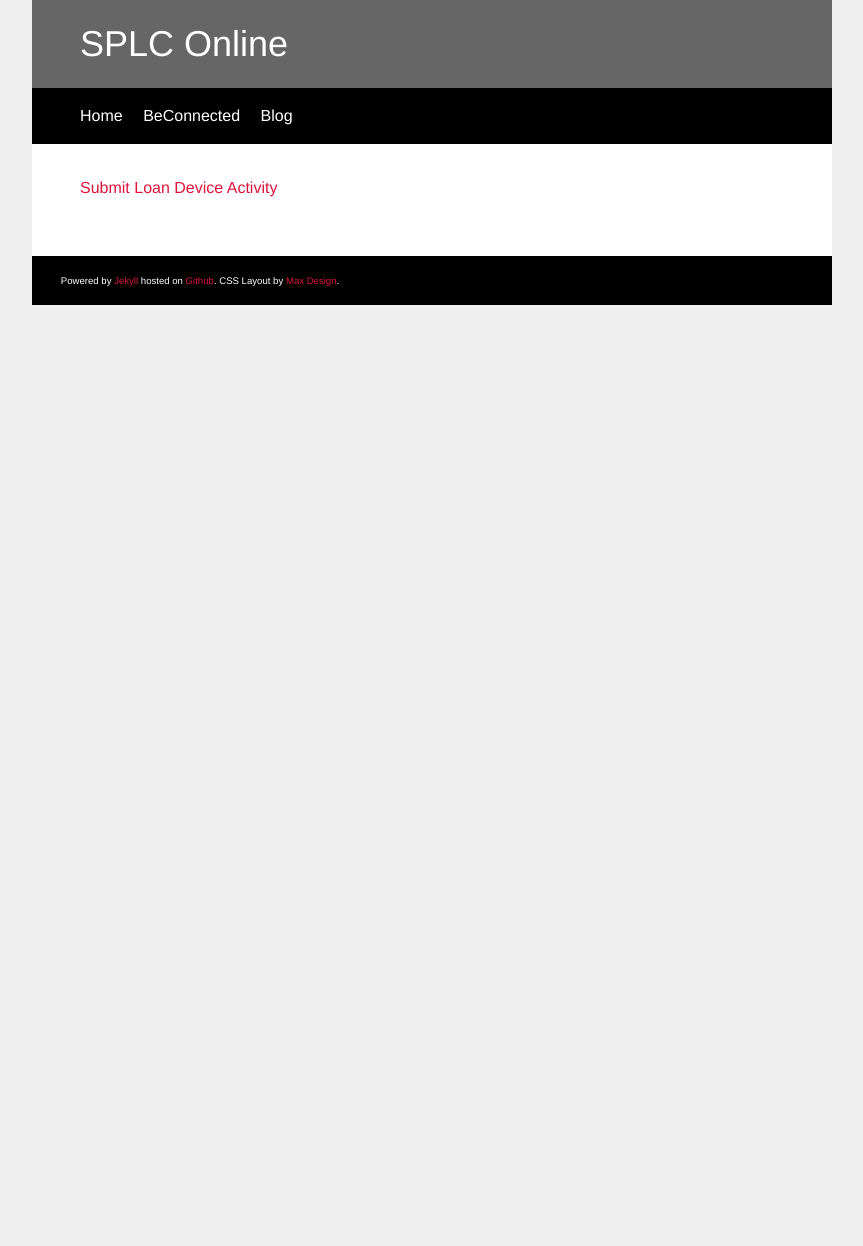
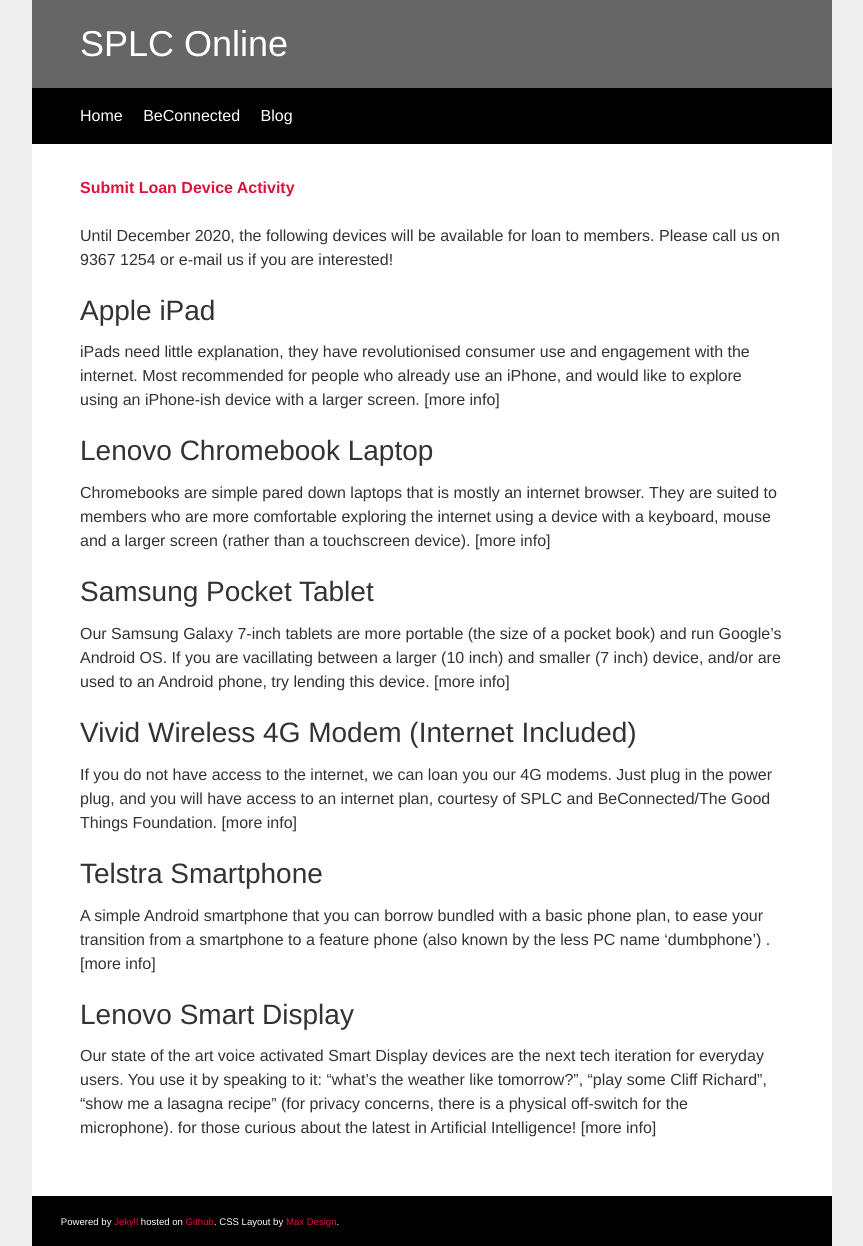
Before and after one commit to auxellbs/splconline.github.io, a Jekyll site: the page built from beconnected/index.md, in a window 1280 px wide. Shown: the whole page, without its empty margins (208-1071 px from the left). Built offline with Jekyll 4.4.1, drawn with Linux system fonts in a browser that asks for light colours; our own code applies the rules of GitHub Pages for plain Markdown files; before the commit the page ends 900 px from its top, so only the background shows below that.

Commit message:
Update index.md

```diff
--- a/beconnected/index.md
+++ b/beconnected/index.md
@@ -1 +1,21 @@
-[Submit Loan Device Activity](https://docs.google.com/forms/d/e/1FAIpQLSerOBSnY5S3AXEqv4ekHcfaqtJQuh5e2NTAkXLvcG_eif0f6w/viewform?usp=sf_link)
+**[Submit Loan Device Activity](https://docs.google.com/forms/d/e/1FAIpQLSerOBSnY5S3AXEqv4ekHcfaqtJQuh5e2NTAkXLvcG_eif0f6w/viewform?usp=sf_link)**
+
+Until December 2020, the following devices will be available for loan to members. Please call us on 9367 1254 or e-mail us if you are interested!
+
+## Apple iPad
+iPads need little explanation, they have revolutionised consumer use and engagement with the internet. Most recommended for people who already use an iPhone, and would like to explore using an iPhone-ish device with a larger screen. [more info]
+
+## Lenovo Chromebook Laptop
+Chromebooks are simple pared down laptops that is mostly an internet browser. They are suited to members who are more comfortable exploring the internet using a device with a keyboard, mouse and a larger screen (rather than a touchscreen device). [more info]
+
+## Samsung Pocket Tablet
+Our Samsung Galaxy 7-inch tablets are more portable (the size of a pocket book) and run Google's Android OS. If you are vacillating between a larger (10 inch) and smaller (7 inch) device, and/or are used to an Android phone, try lending this device. [more info]
+
+## Vivid Wireless 4G Modem (Internet Included)
+If you do not have access to the internet, we can loan you our 4G modems. Just plug in the power plug, and you will have access to an internet plan, courtesy of SPLC and BeConnected/The Good Things Foundation. [more info]
+
+## Telstra Smartphone
+A simple Android smartphone that you can borrow bundled with a basic phone plan, to ease your transition from a smartphone to a feature phone (also known by the less PC name 'dumbphone') . [more info]
+
+## Lenovo Smart Display
+Our state of the art voice activated Smart Display devices are the next tech iteration for everyday users. You use it by speaking to it: "what's the weather like tomorrow?", "play some Cliff Richard", "show me a lasagna recipe" (for privacy concerns, there is a physical off-switch for the microphone). for those curious about the latest in Artificial Intelligence! [more info]
```
